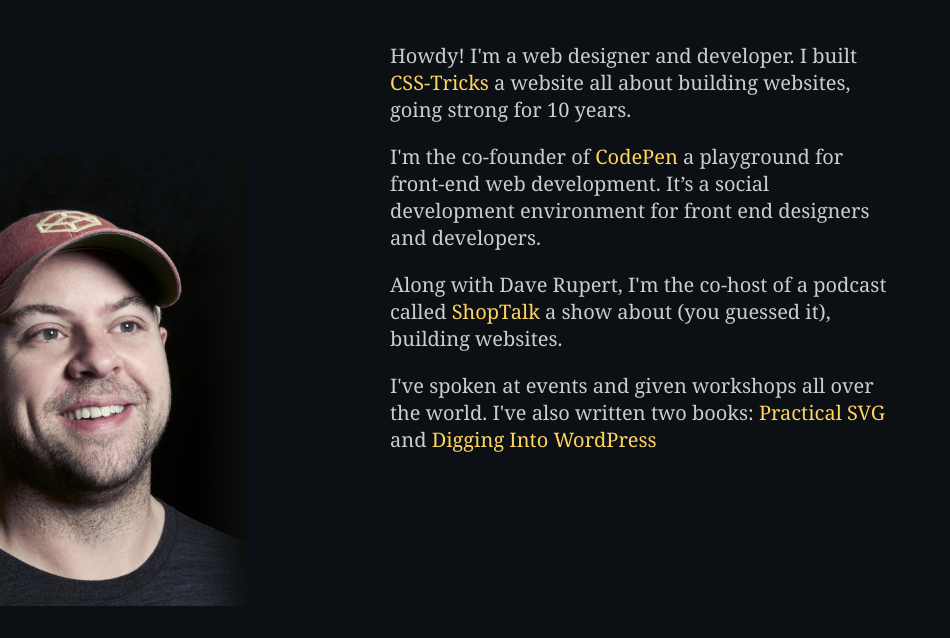
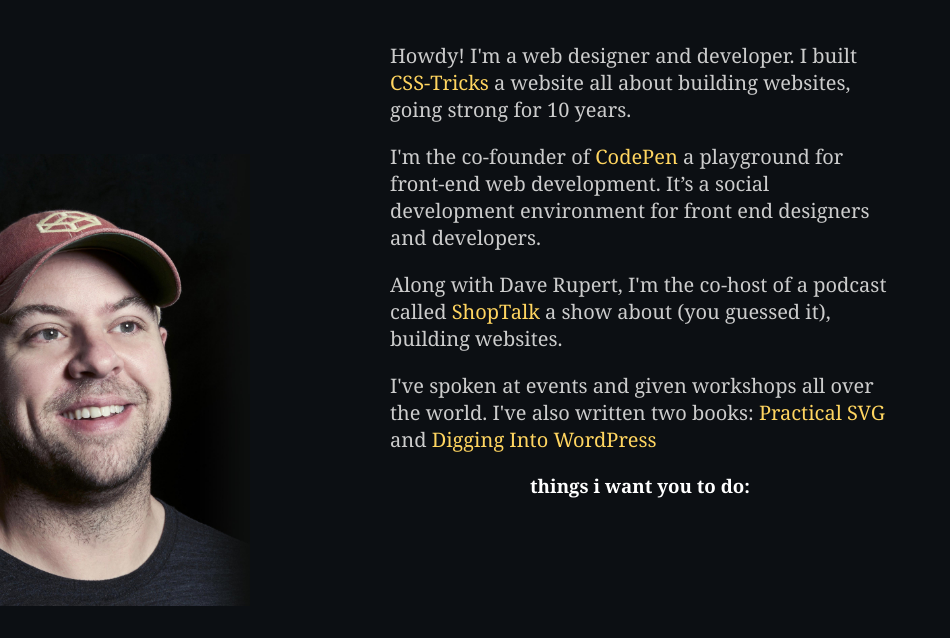
Before and after one commit to iMuhammadUmer/chriscoyier.net_clone, a plain HTML site: page index.html in a window 1280 px wide. Shown: the part 162-800 px from the top of the page, without its empty margins (0-950 px from the left). Drawn offline with Linux system fonts and the light colour scheme.

Commit message:
[WIP] todo card

```diff
--- a/index.html
+++ b/index.html
@@ -45,7 +45,12 @@
           also written two books: <a href="#">Practical SVG</a> and
           <a href="#">Digging Into WordPress</a>
         </p>
-        <div class="todo"><!--todo start--></div>
+        <div class="todo">
+          <!--todo start-->
+          <h3>things i want you to do:</h3>
+          <div class="card"><!--card start--></div>
+          <!--card end-->
+        </div>
         <!--todo end-->
       </div>
       <!--content end-->
```
